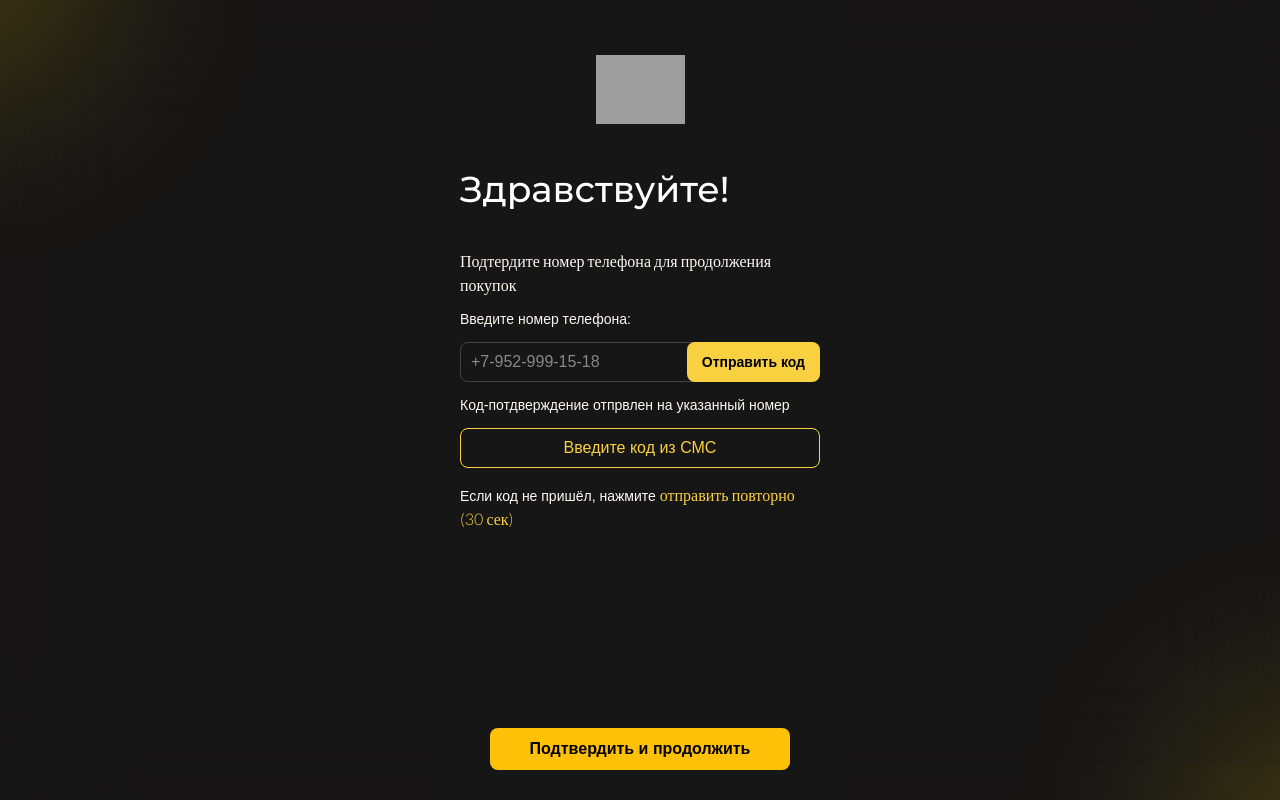
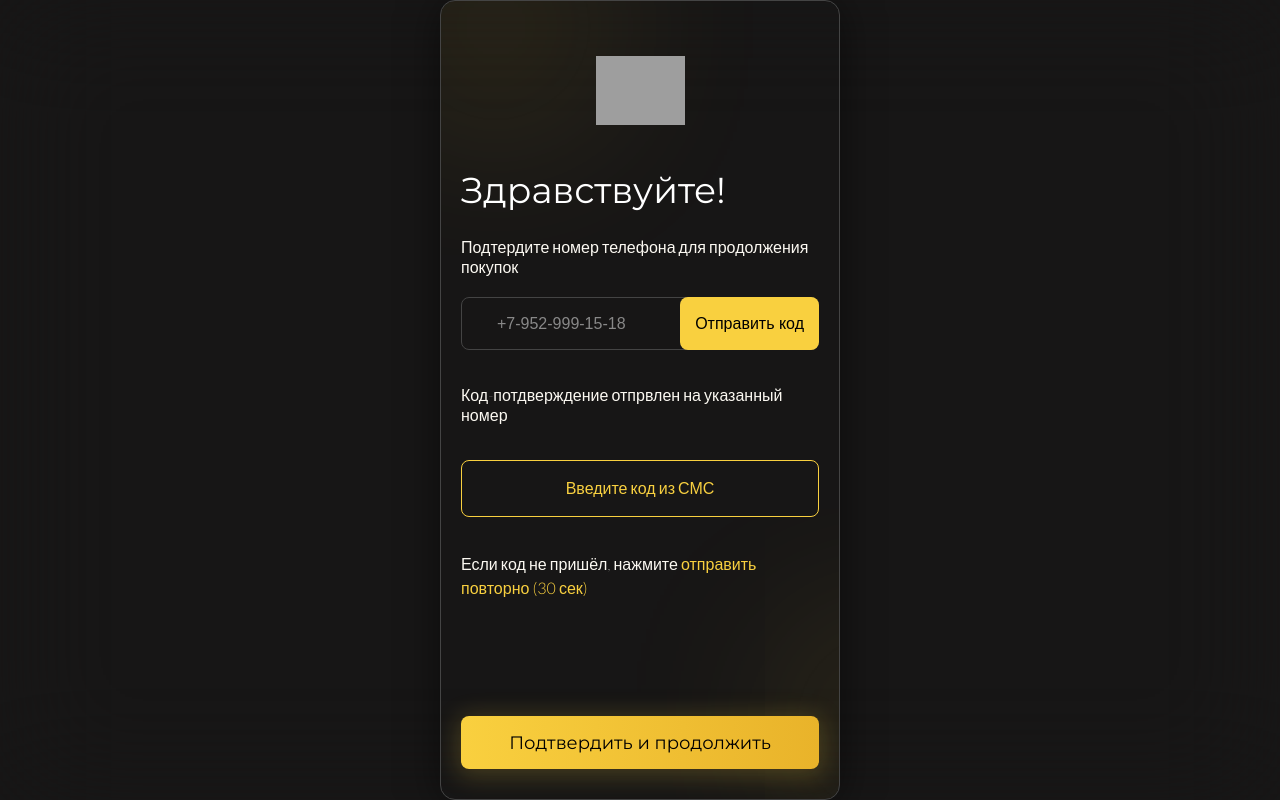
Before and after one commit to kvotua/autonomousLoyaltySystem, a website: page greet.html in a window 1280 px wide. Drawn offline with Linux system fonts and the light colour scheme; grey boxes are pictures that could not be loaded.

Commit message:
navalil cringa

```diff
--- a/greet.css
+++ b/greet.css
@@ -1,170 +1,169 @@
-/* Общий стиль */
 @import url('https://fonts.googleapis.com/css2?family=Montserrat:ital,wght@0,100..900;1,100..900&display=swap');
-@import url('https://fonts.googleapis.com/css2?family=Lato:ital,wght@0,100;0,300;0,400;0,700;0,900;1,100;1,300;1,400;1,700;1,900&family=Montserrat:ital,wght@0,100..900;1,100..900&display=swap');
+@import url('https://fonts.googleapis.com/css2?family=Lato:ital,wght@0,100;0,300;0,400;0,700;0,900;1,100;1,300;1,400;1,700;1,900&display=swap');
+
 body {
-    font-family: Arial, sans-serif;
+    font-family: 'Lato', sans-serif;
     margin: 0;
     padding: 0;
-    background: #171616; /* Темный фон */
+    background: #171616;
     color: #fff;
     display: flex;
     justify-content: center;
     align-items: center;
-    height: 100vh; /* Фиксированная высота экрана */
+    height: 100vh;
     backdrop-filter: blur(60px);
-    position: relative; /* Для абсолютного позиционирования эйлеров */
+    position: relative;
 }
 
 html, body {
     height: 100%;
     overflow: hidden;
+    width: 100vw;
+    overflow-x: hidden;
 }
 
 .euler-top-left, .euler-bottom-right {
     position: absolute;
-    width: 150px; /* Радиус свечения */
-    height: 150px;
+    width: 0px;
+    height: 0px;
     border-radius: 50%;
-    background: rgba(255, 223, 0, 0.2);
-    box-shadow: 0 0 200px 80px rgba(255, 223, 0, 0.3);
+    box-shadow: 0 0 200px 80px rgba(249, 209, 63, 0.192);
     pointer-events: none;
+    z-index: -1;
 }
 
 .euler-top-left {
-    top: -150px; /* Убираем "ядро" за экран */
-    left: -150px;
+    top: 25px;
+    left: 55px;
 }
 
 .euler-bottom-right {
-    bottom: -150px; /* Опускаем эйлер, чтобы его ядро тоже ушло за границу */
-    right: -150px;
+    bottom: 75px;
+    right: -50px;
 }
 
 .greet-container {
+    position: relative;
     display: flex;
-    flex-direction: column; /* Располагаем элементы вертикально */
-    justify-content: space-between; /* Отправляем элементы вверх и вниз */
-    height: 100vh; /* Контейнер занимает всю высоту экрана */
-    width: 100%; /* Контейнер растягивается на всю ширину экрана */
-    max-width: 400px; /* Ограничиваем ширину */
+    flex-direction: column;
+    justify-content: space-between;
+    height: 100vh;
+    width: 100%;
+    max-width: 400px;
     padding: 20px;
     box-sizing: border-box;
-    background: #171616;
+    background: #00000000;
+    border-radius: 15px;
+    overflow: hidden;
+    border: 1px solid #444;
+    box-shadow: 0 4px 40px rgba(0, 0, 0, 0.5);
 }
 
-/* Стили для изображения */
-.logo {
-    width: 89px;  /* Ширина изображения */
-    height: 69px; /* Высота изображения */
-    margin-bottom: 20px; /* Отступ от изображения до текста */
-    margin-top: 35px;
-    align-self: center; /* Центрируем изображение */
+@media (max-width: 500px) {
+    .greet-container {
+        border: none;
+        box-shadow: none;
+        position: static;
+    }
 }
 
-/* Стили для текста */
+.logo {
+    width: 89px;
+    height: 69px;
+    margin-bottom: 20px;
+    margin-top: 35px;
+    align-self: center;
+}
+
 h1 {
-    font-family: Montserrat;
+    font-family: 'Montserrat', sans-serif;
     font-size: 36px;
-    font-weight: 500;
+    font-weight: 400;
     line-height: 43.88px;
     text-align: left;
     text-underline-position: from-font;
     text-decoration-skip-ink: none;
 }
 
-h2 {
-    font-family: Lato;
-    font-size: 16px;
-    font-weight: 300;
-    line-height: 24px;
-    text-align: left;
-    text-underline-position: from-font;
-    text-decoration-skip-ink: none;
-    color: #FCF9F2;
-}
-
-/* Формы */
 form {
     display: flex;
     flex-direction: column;
     gap: 15px;
-    flex-grow: 1; /* Это гарантирует, что форма будет занимать доступное пространство */
+    flex-grow: 1;
 }
 
 label {
-    font-size: 14px;
+    font-family: 'Lato', sans-serif;
+    font-size: 16px;
+    font-weight: 100;
     text-align: left;
     color: #FCF9F2;
+    margin-bottom: 20px;
+}
+
+.labelSMS {
+    margin-top: 20px;
 }
 
 .phone-container {
-    position: relative; /* Для позиционирования кнопки */
+    position: relative;
     display: flex;
     align-items: center;
 }
 
 .phone-container input {
-    width: 100%; /* Поле ввода занимает всё пространство */
+    width: 100%;
     padding: 10px;
     font-size: 16px;
+    height: 31px;
     border: 1px solid #444;
-    border-radius: 8px; /* Полностью скругляем */
+    border-radius: 8px;
     background: #171616;
     color: #fff;
-    padding-right: 90px; /* Оставляем место для кнопки */
+    padding-right: 90px;
 }
 
 .phone-container input::placeholder {
     color: #888;
+    text-indent: 25px;
+    outline: none;
 }
 
 .phone-container .send-sms {
-    position: absolute; /* Располагаем поверх инпут-бокса */
+    position: absolute;
+    font: 'Lato', sans-serif;
     top: 0;
     right: 0;
-    height: 100%; /* Высота кнопки совпадает с инпут-боксом */
+    height: 100%;
     padding: 0 15px;
-    font-size: 14px;
-    font-weight: bold;
+    font-size: 16px;
+    font-weight: 400;
     background: #F9D03F;
     color: #000;
-    border: none; /* Убираем рамку кнопки */
-    border-radius: 8px; /* Скругляем только правую сторону */
-    cursor: pointer;
-    transition: background 0.3s;
+    border: none;
+    border-radius: 8px;
 }
 
-.phone-container .send-sms:hover {
-    background: #ffcf40;
-}
-
-/* Центрируем текст только для поля ввода кода */
 #sms-code {
-    text-align: center; /* Центрируем текст в поле ввода кода */
-}
-
-input {
+    font-family: 'Lato', sans-serif;
+    text-align: center;
     padding: 10px;
-    font-size: 16px;
-    border: 1px solid #F9D03F;
+    border: 1px solid rgba(249, 208, 63, 1);
     border-radius: 8px;
     background: #171616;
     color: #fff;
+    height: 35px;
 }
 
-input:focus {
-    background: #171616; /* Темный фон, как у обычного состояния */
-    outline: none; /* Убираем стандартную синюю обводку */
-    border: 1px solid #F9D03F; /* Золотая рамка для выделения */
-    color: #fff; /* Белый текст */
-}
-
-input::placeholder {
-    color: #F9D03F;
+#sms-code::placeholder {
+    color: rgba(248, 208, 64, 1);
+    font-size: 16px;
+    font-weight: 300;
+    line-height: 24px;
 }
 
 span {
-    font-family: Lato;
+    font-family: 'Lato', sans-serif;
     font-size: 16px;
     font-weight: 300;
     line-height: 24px;
@@ -174,40 +173,26 @@ span {
     color: #F9D03F;
 }
 
-button {
-    padding: 12px;
-    font-size: 16px;
-    font-weight: bold;
-    background: #ffc107;
+.form-footer {
+    display: flex;
+    justify-content: center;
+    margin-top: auto;
+    margin-bottom: 10px;
+}
+
+.form-footer button {
+    width: 100%;
+    max-width: 400px;
+    font-size: 18px;
+    font-weight: 400;
+    border-radius: 12px;
+    height: 53px;
+    font-family: 'Montserrat', sans-serif;
+    background: linear-gradient(to right, rgba(249, 208, 63, 1), rgba(233, 179, 42, 1));
     color: #000;
     border: none;
     border-radius: 8px;
     cursor: pointer;
-    transition: background 0.3s;
+    box-shadow: 0px 4px 24px 4px rgba(249, 209, 64, 0.2);
+
 }
-
-/* Кнопка внизу */
-.form-footer {
-    display: flex;
-    justify-content: center; /* Центрируем кнопку */
-    margin-top: auto; /* Это гарантирует, что кнопка будет всегда внизу */
-    margin-bottom: 10px;
-}
-
-.form-footer button {
-    width: 100%; /* Кнопка занимает всю ширину */
-    max-width: 300px; /* Ограничиваем её ширину */
-    padding: 12px;
-    font-size: 16px;
-    font-weight: bold;
-    background: #ffc107;
-    color: #000;
-    border: none;
-    border-radius: 8px;
-    cursor: pointer;
-    transition: background 0.3s;
-}
-
-button:hover {
-    background: #ffcf40;
-}
--- a/greet.html
+++ b/greet.html
@@ -7,23 +7,24 @@
     <link rel="stylesheet" href="greet.css">
 </head>
 <body>
-    <div class="euler-top-left"></div>
-    <div class="euler-bottom-right"></div>
     <div class="greet-container">
+        <div class="euler-top-left"></div>
+        <div class="euler-bottom-right"></div>
         <img src="https://iss.ponarth.com/i/logo_white_mini.png" alt="Logo" class="logo">
         <h1>Здравствуйте!</h1>
-        <h2>Подтердите номер телефона для продолжения покупок</h2>
+        <label>Подтердите номер телефона для продолжения покупок</label>
 
         <!-- Форма отправляется на сервер -->
         <form action="/confirm-phone" method="POST">
-            <label for="phone">Введите номер телефона:</label>
             <div class="phone-container">
                 <input type="tel" id="phone" name="phone" placeholder="+7-952-999-15-18" required>
                 <button type="button" class="send-sms">Отправить код</button>
             </div>
-            <label>Код-потдверждение отпрвлен на указанный номер</label>
+            <label class="labelSMS">Код-потдверждение отпрвлен на указанный номер</label>
             <input type="text" id="sms-code" name="smsCode" placeholder="Введите код из СМС" required>
+            <div class="labelSMS">
             <label>Если код не пришёл, нажмите <span>отправить повторно (30 сек)</span></label>
+            </div>
             <div class="form-footer">
                 <button type="submit">Подтвердить и продолжить</button>
             </div>
--- /dev/null
+++ b/registration.css
@@ -0,0 +1,191 @@
+@import url('https://fonts.googleapis.com/css2?family=Montserrat:ital,wght@0,100..900;1,100..900&display=swap');
+@import url('https://fonts.googleapis.com/css2?family=Lato:ital,wght@0,100;0,300;0,400;0,700;0,900;1,100;1,300;1,400;1,700;1,900&display=swap');
+
+* {
+    box-sizing: border-box;
+    margin: 0;
+    padding: 0;
+}
+
+body {
+    font-family: 'Lato', sans-serif;
+    background: #171616;
+    color: #fff;
+    display: flex;
+    flex-direction: column;
+    justify-content: space-between;
+    align-items: center;
+    height: 100vh;
+    margin: 0;
+    backdrop-filter: blur(60px);
+    position: relative;
+}
+
+html, body {
+    height: auto;
+    overflow-y: auto;
+}
+
+.euler-top-left, .euler-bottom-right {
+    position: absolute;
+    width: 0px;
+    height: 0px;
+    border-radius: 50%;
+    box-shadow: 0 0 200px 80px rgba(249, 209, 63, 0.192);
+    pointer-events: none;
+    z-index: 1;
+}
+
+.euler-top-left {
+    top: 25px;
+    left: 55px;
+}
+
+.euler-bottom-right {
+    bottom: 75px;
+    right: -50px;
+}
+
+.logo {
+    width: 89px;
+    height: 69px;
+    margin-bottom: 20px;
+    margin-top: 35px;
+    align-self: center;
+}
+
+h1 {
+    font-family: 'Montserrat', sans-serif;
+    font-size: 36px;
+    font-weight: 400;
+    line-height: 43.88px;
+    text-align: left;
+    color: #fff;
+    margin-bottom: 20px;
+}
+
+.registration-container {
+    position: relative;
+    display: flex;
+    flex-direction: column;
+    justify-content: space-between;
+    width: 100%;
+    max-width: 400px;
+    padding: 20px;
+    box-sizing: border-box;
+    background: #00000000;
+    border-radius: 15px;
+    overflow: hidden;
+    border: 1px solid #444;
+    box-shadow: 0 4px 40px rgba(0, 0, 0, 0.5);
+    flex-grow: 1;
+}
+
+@media (max-width: 500px) {
+    .registration-container {
+        border: none;
+        box-shadow: none;
+    }
+}
+
+form {
+    display: flex;
+    flex-direction: column;
+}
+
+.FIO {
+    margin-top: 20px;
+}
+
+.FIO input[type="text"]{
+    width: 100%;
+    padding: 10px;
+    font-size: 16px;
+    height: 53px;
+    border: 1px solid #444;
+    border-radius: 8px;
+    background: #171616;
+    color: #fff;
+    margin-top: 5px;
+}
+
+label {
+    font-family: 'Lato', sans-serif;
+    font-size: 16px;
+    font-weight: 100;
+    text-align: left;
+    color: #FCF9F2;
+    margin-top: 20px;
+}
+
+.registration-container input[type="date"] {
+    width: 100%;
+    padding: 10px;
+    font-size: 16px;
+    height: 35px;
+    border: 1px solid #444;
+    border-radius: 8px;
+    background: #171616;
+    color: #fff;
+    margin-top: 5px;
+}
+
+input::placeholder {
+    color: #888;
+}
+
+.gender {
+    display: flex;
+    justify-content: center;
+    gap: 10px;
+    margin-bottom: 15px;
+}
+
+.gender label {
+    display: flex;
+    align-items: center;
+    gap: 5px;
+    font-size: 14px;
+}
+
+input[type="checkbox"] {
+    margin-right: 8px;
+}
+
+.buttons {
+    display: flex;
+    flex-direction: column;
+    gap: 10px;
+}
+
+button {
+    padding: 12px;
+    font-size: 16px;
+    font-weight: 600;
+    border: none;
+    border-radius: 8px;
+    cursor: pointer;
+    transition: background-color 0.3s ease;
+}
+
+button[type="submit"] {
+    background: #ffc107;
+    color: #000;
+}
+
+button[type="button"] {
+    background: #444;
+    color: #fff;
+}
+
+button:hover {
+    background: #ffcf40;
+}
+
+button[type="submit"]:hover {
+    background: #ffb300;
+}
+
+button[type="button"]:hover {
+    background: #555;
+}
--- a/style.css
+++ /dev/null
@@ -1,193 +0,0 @@
-body {
-    font-family: Arial, sans-serif;
-    margin: 0;
-    padding: 0;
-    display: flex;
-    justify-content: center;
-    align-items: center;
-    height: 100vh;
-    background-color: #f8f8f8;
-}
-.registration {
-    width: 90%;
-    max-width: 400px;
-    padding: 20px;
-    border: 1px solid #ccc;
-    border-radius: 8px;
-    background: #fff;
-    box-shadow: 0 4px 10px rgba(0, 0, 0, 0.1);
-}
-.registration label {
-    display: block;
-    margin-bottom: 5px;
-    font-weight: bold;
-    font-size: 1rem;
-}
-
-.registration input[type="text"],
-.registration input[type="tel"],
-.registration input[type="date"] {
-    width: calc(100% - 10px);
-    margin-bottom: 15px;
-    padding: 8px;
-    border: 1px solid #ccc;
-    border-radius: 4px;
-    box-sizing: border-box;
-}
-
-.gender label {
-    display: inline-block;
-    margin-right: 10px;
-}
-
-.agree {
-    margin-bottom: 15px;
-}
-
-.agree label {
-    display: block;
-    font-size: 14px;
-}
-
-.buttons {
-    display: flex;
-    justify-content: space-between;
-}
-
-.cancel {
-    background: #ff5722;
-    border: none;
-    padding: 10px;
-    border-radius: 4px;
-    color: #fff;
-    cursor: pointer;
-}
-
-.submit {
-    background: #4caf50;
-    border: none;
-    padding: 10px;
-    border-radius: 4px;
-    color: #fff;
-    cursor: pointer;
-}
-
-button:hover {
-    opacity: 0.9;
-}
-
-.popup {
-    position: fixed;
-    top: 0;
-    left: 0;
-    width: 100%;
-    height: 100%;
-    background: rgba(0, 0, 0, 0.5);
-    display: flex;
-    justify-content: center;
-    align-items: center;
-    z-index: 1000;
-}
-
-.popup-content {
-    background: #fff;
-    padding: 20px;
-    border-radius: 8px;
-    text-align: center;
-    box-shadow: 0 4px 10px rgba(0, 0, 0, 0.25);
-    position: relative;
-
-}
-
-.popup .close {
-    position: absolute;
-    top: 10px;
-    right: 10px;
-    cursor: pointer;
-    font-size: 20px;
-    color: #333;
-}
-
-.hidden {
-    display: none;
-}
-
-.modal-container {
-    background-color: #fff;
-    width: 90%;
-    max-width: 400px;
-    padding: 20px;
-    box-shadow: 0 4px 10px rgba(0, 0, 0, 0.2);
-    border-radius: 10px;
-}
-
-.modal-header {
-    font-weight: bold;
-    font-size: 16px;
-    margin-bottom: 10px;
-}
-
-.modal-text {
-    font-size: 14px;
-    margin-bottom: 20px;
-    color: #333;
-}
-
-.phone-number {
-    font-size: 18px;
-    font-weight: bold;
-    color: #333;
-    margin-bottom: 20px;
-    text-align: center;
-}
-
-.buttons {
-    display: flex;
-    gap: 10px;
-    justify-content: center;
-}
-
-.button {
-    padding: 10px 15px;
-    font-size: 14px;
-    border: none;
-    border-radius: 5px;
-    cursor: pointer;
-    text-align: center;
-    width: 100%;
-    max-width: 150px;
-}
-
-.confirm-button {
-    background-color: #4CAF50;
-    color: #fff;
-}
-
-.cancel-button {
-    background-color: #007BFF;
-    color: #fff;
-}
-
-.button:hover {
-    opacity: 0.9;
-}
-.error-message {
-    color: red;
-    font-size: 14px;
-    margin-top: 10px;
-    display: none;
-}
-
-.error-message.hidden {
-    display: none;
-}
-
-.error-message.visible {
-    display: block;
-}
-
-img {
-    display: flex;
-    gap: 10px;
-    justify-content: center;
-}
```
Also changed, not shown: registration.html (+14 -10 lines).
